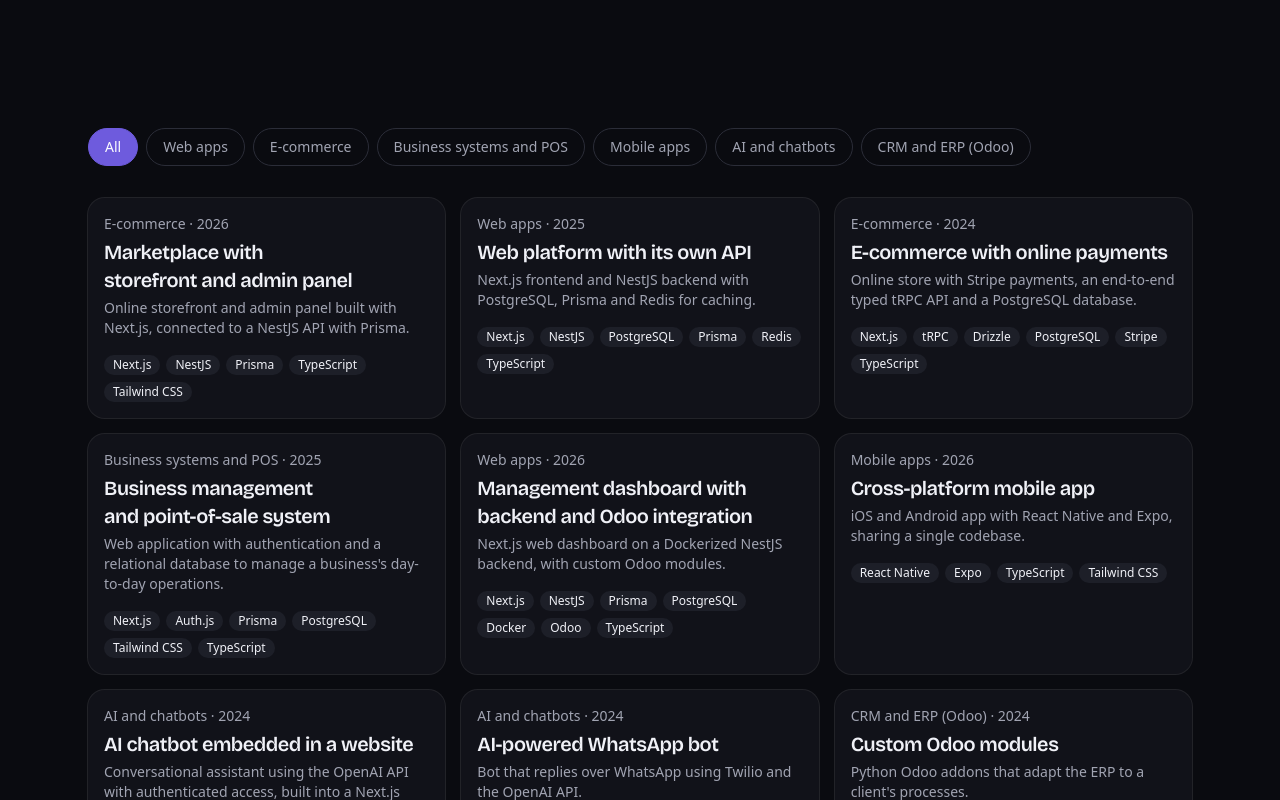
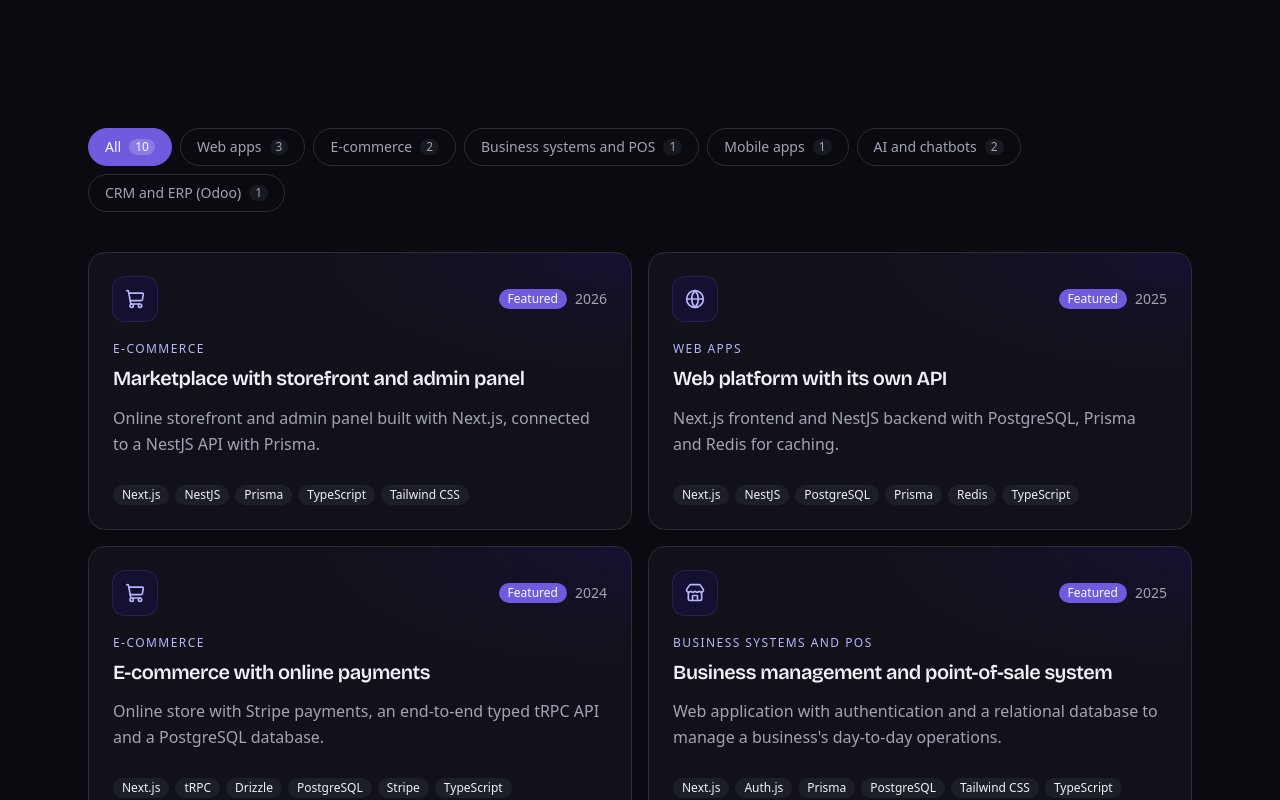
Before and after one commit to RichardPinnock/pinnock-portfolio, a Next.js app: page /en in a window 1280 px wide. Shown: the part 2260-3060 px from the top of the page. Built offline with nearby package versions, Linux system fonts and the light colour scheme; no server answers.

Commit message:
feat(ui): redesign project cards with category icons, counts and a featured layout

```diff
--- a/src/components/sections/projects-filter.tsx
+++ b/src/components/sections/projects-filter.tsx
@@ -1,15 +1,19 @@
 "use client";
 
+import {
+  Bot,
+  Boxes,
+  Globe,
+  type LucideIcon,
+  Plug,
+  Server,
+  ShoppingCart,
+  Smartphone,
+  Store,
+} from "lucide-react";
 import { AnimatePresence, motion, useReducedMotion } from "motion/react";
 import { useState } from "react";
 import { Badge } from "@/components/ui/badge";
-import {
-  Card,
-  CardContent,
-  CardDescription,
-  CardHeader,
-  CardTitle,
-} from "@/components/ui/card";
 import { cn } from "@/lib/utils";
 
 interface ProjectView {
@@ -19,15 +23,34 @@ interface ProjectView {
   category: string;
   technologies: string[];
   year: number;
+  featured: boolean;
 }
 
 export interface ProjectsFilterProps {
   projects: ProjectView[];
   categories: { id: string; name: string }[];
-  labels: { filter: string; all: string; count: string; countOne: string };
+  labels: {
+    filter: string;
+    all: string;
+    count: string;
+    countOne: string;
+    featured: string;
+  };
 }
 
 const ALL = "all";
+
+/** Purely presentational, so it lives here and not in /content. */
+const categoryIcons: Record<string, LucideIcon> = {
+  "web-apps": Globe,
+  ecommerce: ShoppingCart,
+  "business-systems": Store,
+  mobile: Smartphone,
+  ai: Bot,
+  integrations: Plug,
+  "crm-erp": Boxes,
+  devops: Server,
+};
 
 export function ProjectsFilter({
   projects,
@@ -42,34 +65,55 @@ export function ProjectsFilter({
     shown.length === 1
       ? labels.countOne
       : labels.count.replace("{count}", String(shown.length));
+  const categoryName = (id: string) =>
+    categories.find((c) => c.id === id)?.name ?? id;
+  const countFor = (id: string) =>
+    id === ALL
+      ? projects.length
+      : projects.filter((p) => p.category === id).length;
 
   return (
     <div>
-      <fieldset className="m-0 mb-8 flex min-w-0 flex-wrap gap-2 border-0 p-0">
+      <fieldset className="m-0 mb-10 flex min-w-0 flex-wrap gap-2 border-0 p-0">
         <legend className="sr-only">{labels.filter}</legend>
-        {[{ id: ALL, name: labels.all }, ...categories].map((category) => (
+        {[{ id: ALL, name: labels.all }, ...categories].map((category) => {
+          const selected = active === category.id;
+          return (
             <button
               key={category.id}
               type="button"
-            aria-pressed={active === category.id}
+              aria-pressed={selected}
               onClick={() => setActive(category.id)}
               className={cn(
-              "rounded-full border px-4 py-2 font-medium text-sm transition-colors",
-              active === category.id
+                "inline-flex items-center gap-2 rounded-full border px-4 py-2 font-medium text-sm transition-colors",
+                selected
                   ? "border-primary bg-primary text-primary-foreground"
                   : "border-border text-muted-foreground hover:border-brand-400 hover:text-foreground",
               )}
             >
               {category.name}
+              <span
+                className={cn(
+                  "rounded-full px-1.5 text-xs tabular-nums",
+                  selected ? "bg-white/20" : "bg-muted",
+                )}
+              >
+                {countFor(category.id)}
+              </span>
             </button>
-        ))}
+          );
+        })}
       </fieldset>
       <p className="sr-only" aria-live="polite">
         {countLabel}
       </p>
-      <ul className="grid gap-4 sm:grid-cols-2 lg:grid-cols-3">
+      <ul className="grid gap-4 sm:grid-cols-2 lg:grid-cols-6">
         <AnimatePresence mode="popLayout" initial={false}>
-          {shown.map((project) => (
+          {shown.map((project, index) => {
+            const Icon = categoryIcons[project.category] ?? Globe;
+            // Featured work gets a wider card; the rhythm repeats so any filter still looks balanced.
+            const wide = project.featured && index % 2 === 0;
+            return (
               <motion.li
                 key={project.id}
                 layout={!reduceMotion}
@@ -77,30 +121,53 @@ export function ProjectsFilter({
                 animate={{ opacity: 1, scale: 1 }}
                 exit={reduceMotion ? undefined : { opacity: 0, scale: 0.96 }}
                 transition={{ duration: 0.2 }}
+                className={cn(
+                  "lg:col-span-2",
+                  wide && "sm:col-span-2 lg:col-span-3",
+                  project.featured && !wide && "lg:col-span-3",
+                )}
               >
-              <Card className="h-full">
-                <CardHeader>
-                  <CardDescription>
-                    {categories.find((c) => c.id === project.category)?.name} ·{" "}
+                <article
+                  className={cn(
+                    "group relative flex h-full flex-col overflow-hidden rounded-xl border border-border bg-card p-6 transition duration-200",
+                    "hover:-translate-y-0.5 hover:border-brand-700 hover:shadow-brand-950/50 hover:shadow-xl",
+                    project.featured &&
+                      "bg-[radial-gradient(ellipse_80%_60%_at_100%_0%,var(--color-brand-950),transparent_70%)]",
+                  )}
+                >
+                  <div className="mb-5 flex items-center justify-between gap-3">
+                    <span className="inline-flex size-11 items-center justify-center rounded-lg bg-brand-950 text-brand-300 ring-1 ring-brand-800/60 transition group-hover:bg-brand-900">
+                      <Icon aria-hidden className="size-5" />
+                    </span>
+                    <div className="flex items-center gap-2">
+                      {project.featured ? (
+                        <Badge>{labels.featured}</Badge>
+                      ) : null}
+                      <span className="text-muted-foreground text-sm tabular-nums">
                         {project.year}
-                  </CardDescription>
-                  <CardTitle className="font-heading text-xl">
-                    <h3>{project.name}</h3>
-                  </CardTitle>
-                  <CardDescription>{project.description}</CardDescription>
-                </CardHeader>
-                <CardContent>
-                  <ul className="flex flex-wrap gap-1.5">
+                      </span>
+                    </div>
+                  </div>
+                  <p className="mb-2 font-medium text-brand-300 text-xs uppercase tracking-[0.12em]">
+                    {categoryName(project.category)}
+                  </p>
+                  <h3 className="font-heading font-semibold text-xl leading-snug">
+                    {project.name}
+                  </h3>
+                  <p className="mt-3 flex-1 text-muted-foreground leading-relaxed">
+                    {project.description}
+                  </p>
+                  <ul className="mt-6 flex flex-wrap gap-1.5">
                     {project.technologies.map((tech) => (
                       <li key={tech}>
                         <Badge variant="secondary">{tech}</Badge>
                       </li>
                     ))}
                   </ul>
-                </CardContent>
-              </Card>
+                </article>
               </motion.li>
-          ))}
+            );
+          })}
         </AnimatePresence>
       </ul>
     </div>
--- a/src/components/sections/projects.tsx
+++ b/src/components/sections/projects.tsx
@@ -26,6 +26,7 @@ export function Projects({ projects, categories, messages }: ProjectsProps) {
           all: messages.all,
           count: messages.count,
           countOne: messages.countOne,
+          featured: messages.featured,
         }}
       />
     </Section>
--- a/src/i18n/messages/en.json
+++ b/src/i18n/messages/en.json
@@ -40,7 +40,8 @@
     "filterLabel": "Filter by category",
     "all": "All",
     "count": "{count} projects",
-    "countOne": "1 project"
+    "countOne": "1 project",
+    "featured": "Featured"
   },
   "experience": {
     "eyebrow": "Track record",
--- a/src/i18n/messages/es.json
+++ b/src/i18n/messages/es.json
@@ -40,7 +40,8 @@
     "filterLabel": "Filtrar por categoría",
     "all": "Todos",
     "count": "{count} proyectos",
-    "countOne": "1 proyecto"
+    "countOne": "1 proyecto",
+    "featured": "Destacado"
   },
   "experience": {
     "eyebrow": "Trayectoria",
```
Lines whose indentation alone changed are shown as unchanged.
